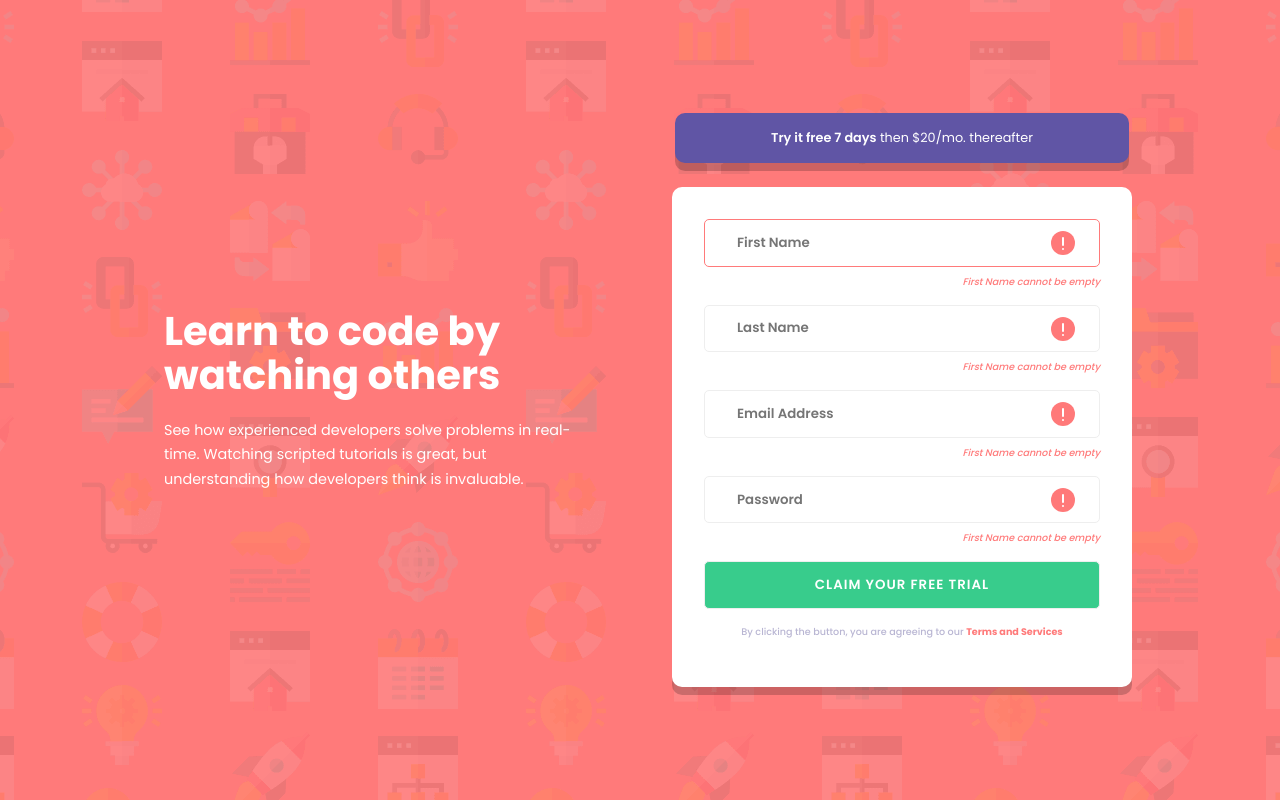
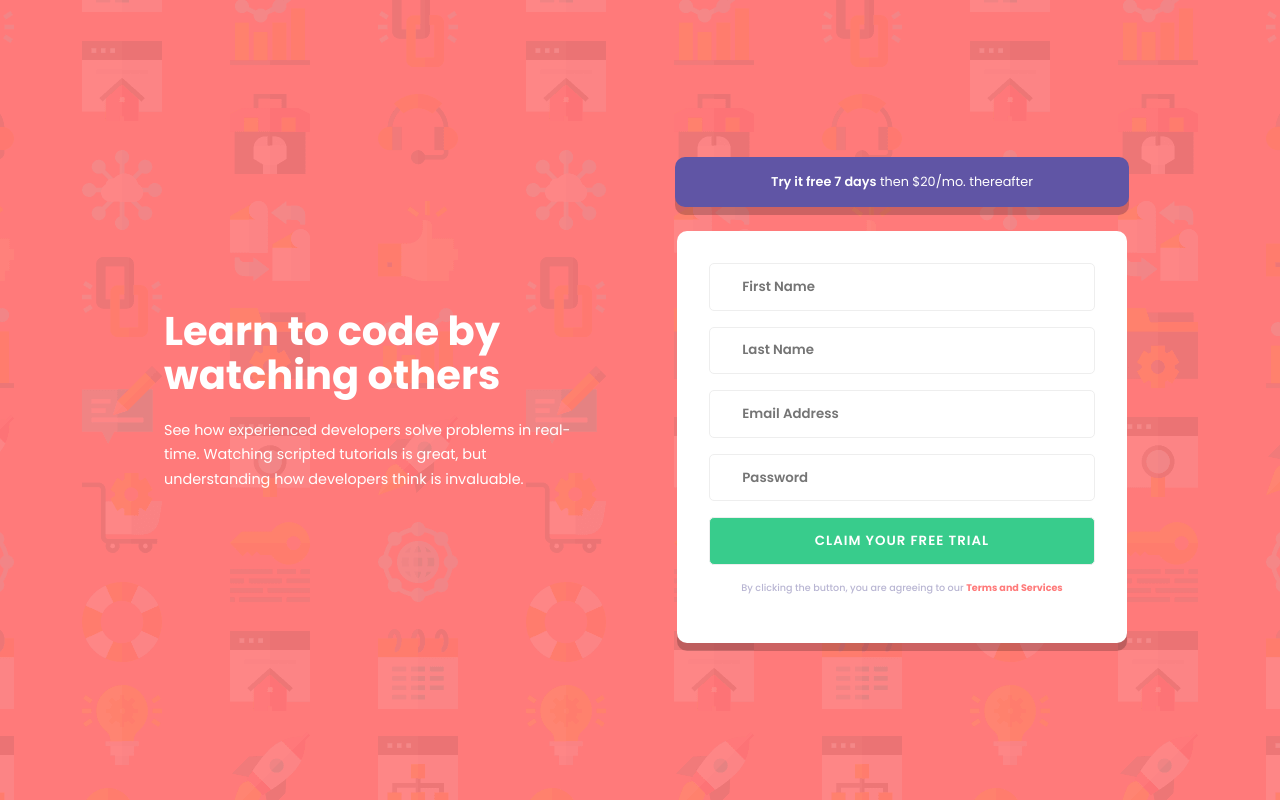
Before and after one commit to uddiptagogoi2000/form-component-frontendmentor, a plain HTML site: page index.html in a window 1280 px wide. Drawn offline with Linux system fonts and the light colour scheme.

Commit message:
fix html and styles for input error

```diff
--- a/css/style.css
+++ b/css/style.css
@@ -24,6 +24,11 @@
   letter-spacing: 1px;
   border: none;
   cursor: pointer;
+  transition: opacity 0.3s linear;
+}
+
+.btn-primary:hover {
+  opacity: 0.7;
 }
 
 .text-bold {
@@ -148,7 +153,11 @@ form .form-footer {
   position: absolute;
   top: 12px;
   right: 25px;
-  /* visibility: hidden; */
+  visibility: hidden;
+}
+
+.form-group.error i {
+  visibility: visible;
 }
 
 .form-group small {
@@ -158,14 +167,19 @@ form .form-footer {
   color: var(--color-red);
   font-weight: 500;
   margin-top: 0.5rem;
+  display: none;
+}
+
+.form-group.error small {
+  display: block;
+}
+
+.form-group.error input {
+  border-color: var(--color-red) !important;
 }
 
 .clr {
   clear: both;
-}
-
-.error {
-  border-color: var(--color-red) !important;
 }
 
 /* Mobile */
--- a/index.html
+++ b/index.html
@@ -24,32 +24,32 @@
       </div>
       <div id="showcase-form">
         <div><p><span class="text-bold">Try it free 7 days</span> then $20/mo. thereafter</p></div>
-        <form action="#">
+        <form id="form" novalidate>
           <div class="form-group">
-            <input type="text" name="firstName" id="firstName" placeholder="First Name" class="error">
+            <input type="text" name="firstName" id="firstName" placeholder="First Name">
             <i><img src="./images/icon-error.svg" alt="err"></i>
-            <small>First Name cannot be empty</small>
+            <small>Error Message</small>
             <div class="clr"></div>
           </div>
           <div class="form-group">
             <input type="text" name="lastName" id="lastName" placeholder="Last Name">
             <i><img src="./images/icon-error.svg" alt="err"></i>
-            <small>First Name cannot be empty</small>
+            <small>Error Message</small>
             <div class="clr"></div>
           </div>
           <div class="form-group">
             <input type="email" name="email" id="email" placeholder="Email Address">
             <i><img src="./images/icon-error.svg" alt="err"></i>
-            <small>First Name cannot be empty</small>
+            <small>Error Message</small>
             <div class="clr"></div>
           </div>
           <div class="form-group">
             <input type="password" name="password" id="password" placeholder="Password">
             <i><img src="./images/icon-error.svg" alt="err"></i>
-            <small>First Name cannot be empty</small>
+            <small>Error Message</small>
             <div class="clr"></div>
           </div>
-          <input type="button" value="Claim your free trial" class="btn-primary">
+          <input type="submit" value="Claim your free trial" class="btn-primary">
           <footer class="form-footer">
             <p>By clicking the button, you are agreeing to our <span class="text-red">Terms and Services</span></p>
           </footer>
@@ -57,5 +57,6 @@
       </div>
     </div>
   </main>
+  <script src="./js/app.js"></script>
 </body>
 </html>
```
